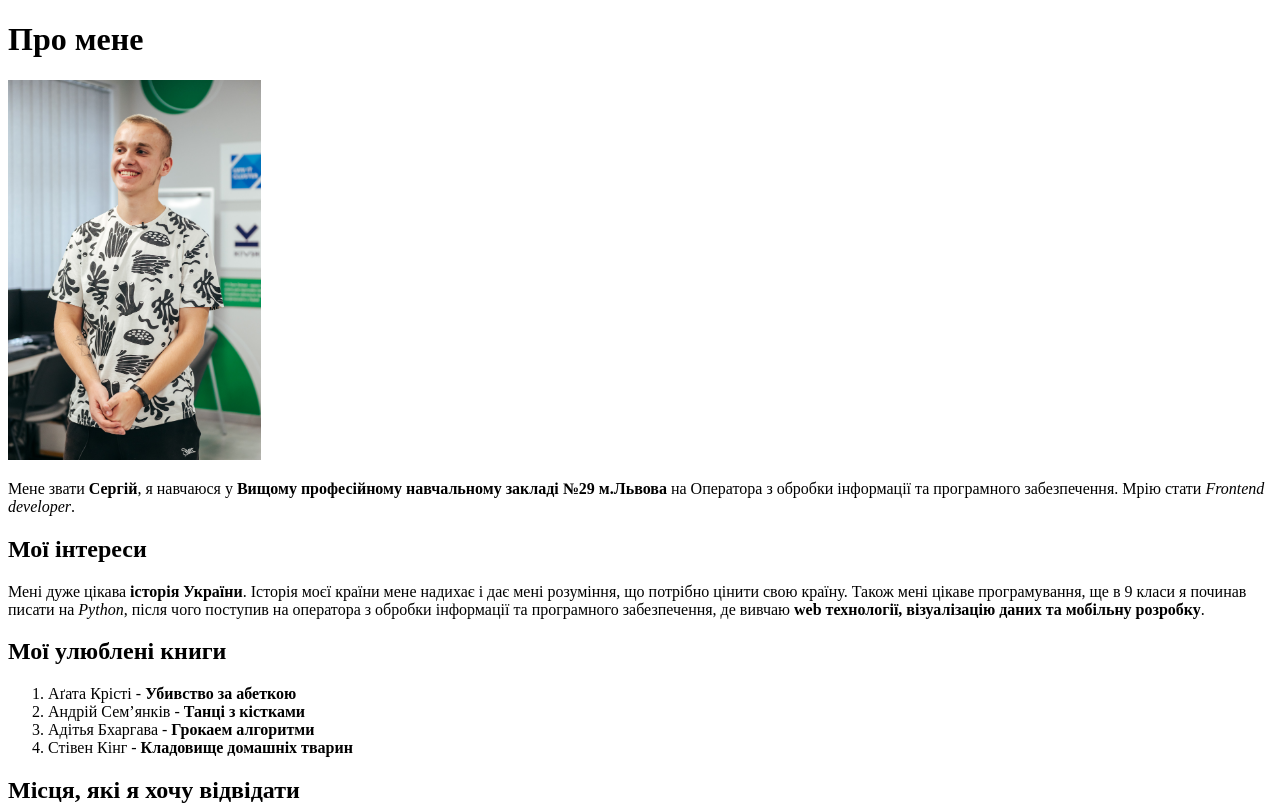
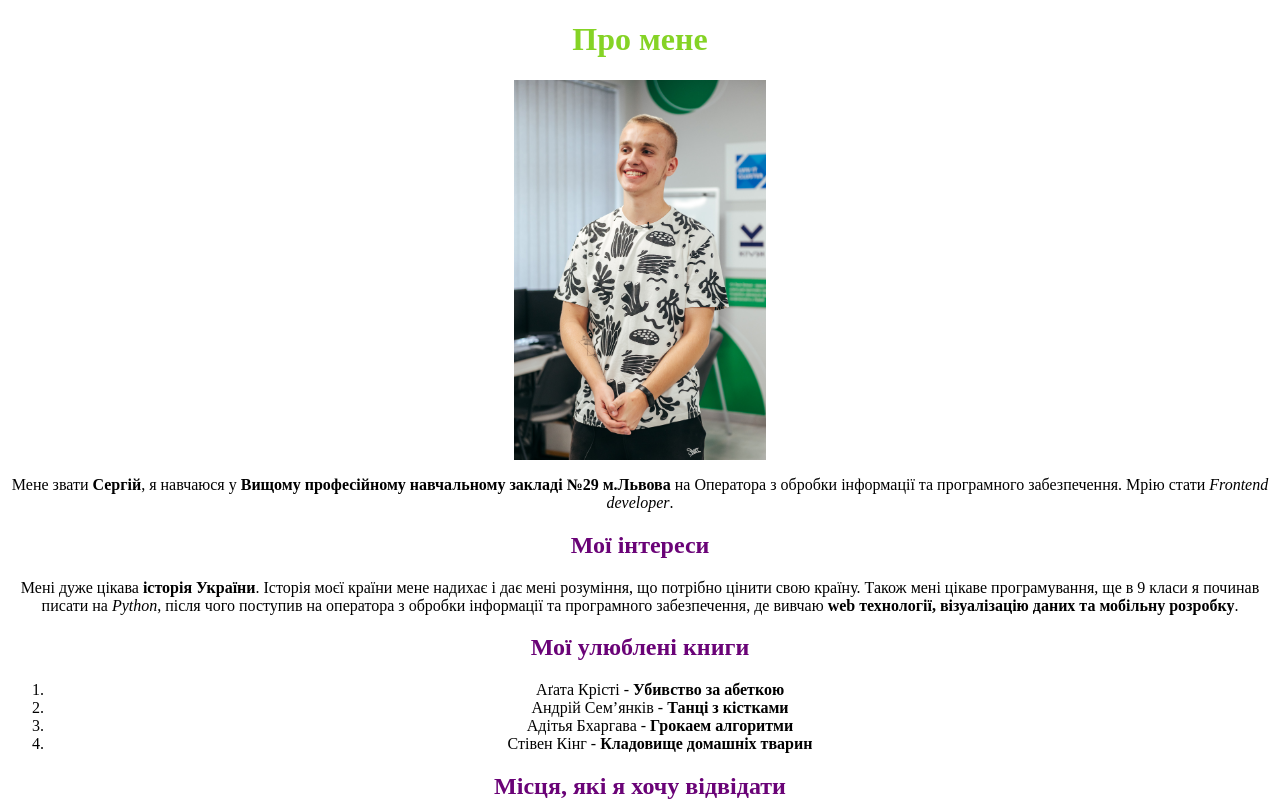
Before and after one commit to IntSerhiy/webPageMyInterests, a plain HTML site: page index.html in a window 1280 px wide. Shown: the top 807 px of the page. Drawn offline with Linux system fonts and the light colour scheme.

Commit message:
Add some styles and html

```diff
--- a/index.html
+++ b/index.html
@@ -3,13 +3,13 @@
 <head>
     <meta charset="UTF-8">
     <meta name="viewport" content="width=device-width, initial-scale=1.0">
-    <link href="style.css" rel="stylesheet">
+    <link href="styles.css" rel="stylesheet">
     <title>Веб-сторінка мої інтереси</title>
 </head>
 <body>
     <div>
-        <h1>Про мене</h1>
-        <img src="images/DSC_6016.JPG" width="20%">
+        <h1 id="aboutme">Про мене</h1>
+        <img src="images/DSC_6016.JPG" width="20%" id="myphoto">
         <p>Мене звати <b>Сергій</b>, я навчаюся у <b>Вищому професійному
             навчальному закладі №29 м.Львова</b>
         на Оператора з обробки інформації та програмного забезпечення.
--- a/styles.css
+++ b/styles.css
@@ -21,6 +21,10 @@ li {
     text-align: center;
 }
 
-td {
-    text-align: center;
+h1 {
+    color: black
 }
+
+h2 {
+    color: rgb(106, 3, 119);
+}
```
